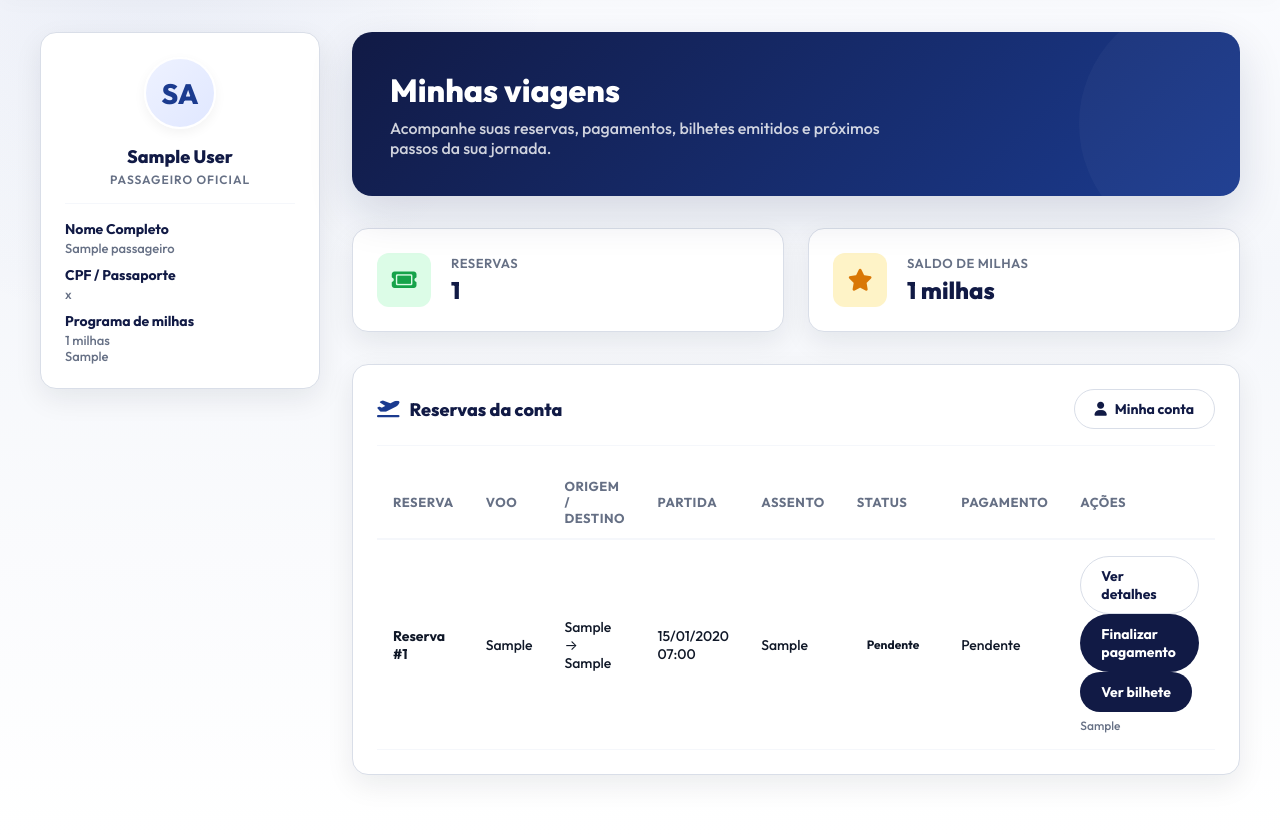
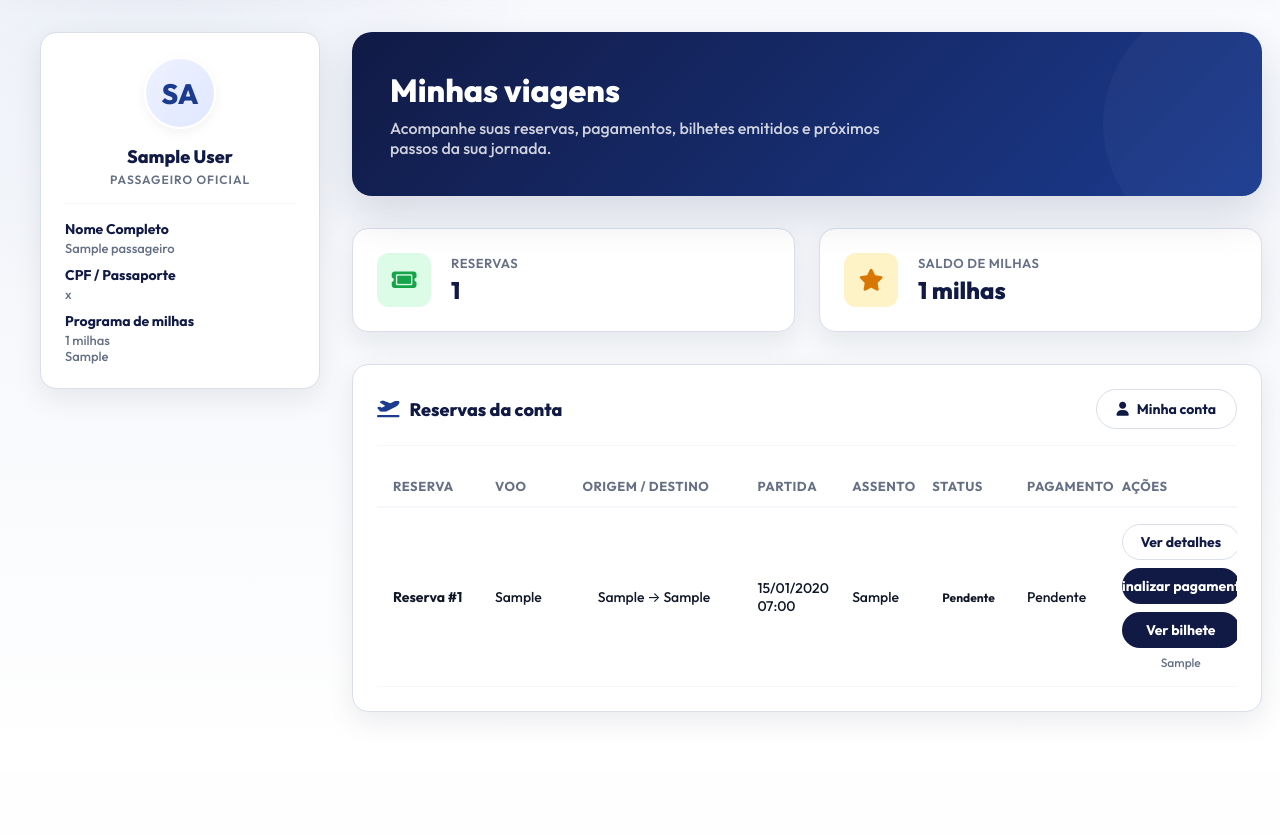
Before and after one commit to Guilhermefrv/projeto_aeroporto, a Django app: page /minhas-viagens/ in a window 1280 px wide. Shown: the part 73-908 px from the top of the page. After the commit the page ends 791 px from the top, so only its background shows below. Run offline with Django 5.2, Linux system fonts and the light colour scheme; a user stored in the database is signed in; tables that the repository leaves empty hold one stand-in row (values such as "Sample post").

Commit message:
style: ajusta botoes na tabela de reservas da conta em minhas viagens

```diff
--- a/skybridgeapp/static/css/paineis.css
+++ b/skybridgeapp/static/css/paineis.css
@@ -351,6 +351,63 @@ body {
     background-color: var(--soft);
 }
 
+/* Tabela de Minhas Viagens */
+.trips-card {
+    overflow: hidden;
+}
+
+.trips-table {
+    table-layout: fixed;
+    min-width: 860px;
+}
+
+.trips-table th,
+.trips-table td {
+    vertical-align: middle;
+}
+
+.trips-table th {
+    white-space: nowrap;
+}
+
+.trips-table th:nth-child(1) { width: 14%; }
+.trips-table th:nth-child(2) { width: 12%; }
+.trips-table th:nth-child(3) { width: 24%; }
+.trips-table th:nth-child(4) { width: 13%; }
+.trips-table th:nth-child(5) { width: 11%; }
+.trips-table th:nth-child(6) { width: 13%; }
+.trips-table th:nth-child(7) { width: 13%; }
+.trips-table th:nth-child(8) { width: 18%; }
+
+.trips-route-cell {
+    text-align: center;
+    line-height: 1.2;
+}
+
+.trips-actions-cell {
+    text-align: center;
+}
+
+.trip-actions {
+    display: inline-flex;
+    flex-direction: column;
+    align-items: center;
+    gap: 8px;
+}
+
+.trip-actions .btn-action {
+    width: 118px;
+    justify-content: center;
+    padding: 8px 14px;
+    white-space: nowrap;
+}
+
+.trip-ticket-code {
+    color: var(--muted);
+    font-size: 12px;
+    line-height: 1.2;
+}
+
 /* Status Badges */
 .badge-status {
     display: inline-flex;
--- a/skybridgeapp/templates/minhas_viagens.html
+++ b/skybridgeapp/templates/minhas_viagens.html
@@ -104,7 +104,7 @@
                 </div>
             </section>
 
-            <section class="section-card">
+            <section class="section-card trips-card">
                 <div class="section-header">
                     <h3><i class="fa-solid fa-plane-departure"></i> Reservas da conta</h3>
                     <a href="{% url 'dashboard_passageiro' %}" class="btn-action secondary">
@@ -114,12 +114,12 @@
 
                 {% if reservas %}
                     <div class="table-responsive">
-                        <table class="custom-table">
+                        <table class="custom-table trips-table">
                             <thead>
                                 <tr>
                                     <th>Reserva</th>
                                     <th>Voo</th>
-                                    <th>Origem / Destino</th>
+                                    <th class="trips-route-heading">Origem / Destino</th>
                                     <th>Partida</th>
                                     <th>Assento</th>
                                     <th>Status</th>
@@ -132,7 +132,7 @@
                                     <tr>
                                         <td><strong>Reserva #{{ reserva.id }}</strong></td>
                                         <td>{{ reserva.voo.numero_voo }}</td>
-                                        <td>{{ reserva.voo.origem }} → {{ reserva.voo.destino }}</td>
+                                        <td class="trips-route-cell">{{ reserva.voo.origem }} → {{ reserva.voo.destino }}</td>
                                         <td>{{ reserva.voo.partida|date:"d/m/Y H:i" }}</td>
                                         <td>{{ reserva.assento }}</td>
                                         <td>
@@ -141,7 +141,8 @@
                                             </span>
                                         </td>
                                         <td>{{ reserva.pagamento_status_label }}</td>
-                                        <td>
+                                        <td class="trips-actions-cell">
+                                            <div class="trip-actions">
                                                 <a href="{% url 'detalhe_reserva' reserva.id %}" class="btn-action secondary">
                                                     Ver detalhes
                                                 </a>
@@ -154,8 +155,9 @@
                                                     <a href="{% url 'bilhete_reserva' reserva.id %}" class="btn-action primary">
                                                         Ver bilhete
                                                     </a>
-                                                <span style="display: block; color: var(--muted); font-size: 12px; margin-top: 6px;">{{ reserva.bilhete_jornada.codigo }}</span>
+                                                    <span class="trip-ticket-code">{{ reserva.bilhete_jornada.codigo }}</span>
                                                 {% endif %}
+                                            </div>
                                         </td>
                                     </tr>
                                 {% endfor %}
```
Lines whose indentation alone changed are shown as unchanged.
